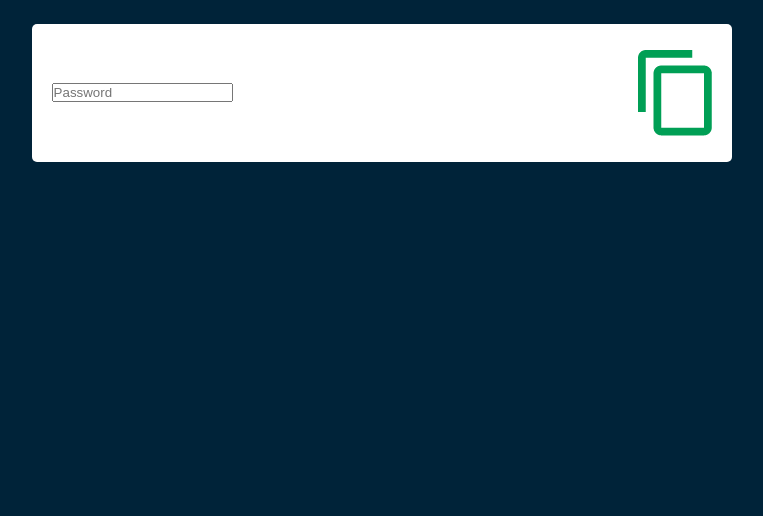
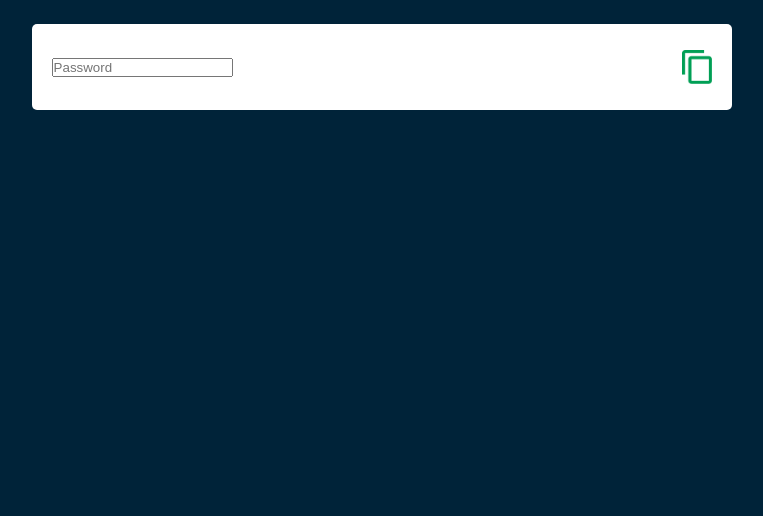
Before and after one commit to kylemngbt/password-generator-app, a plain HTML site: page index.html in a window 1280 px wide. Shown: the part 284-800 px from the top of the page, without its empty margins (122-885 px from the left). Drawn offline with Linux system fonts and the light colour scheme.

Commit message:
style: change the display img size

```diff
--- a/css/styles.css
+++ b/css/styles.css
@@ -43,3 +43,8 @@ body {
   border-bottom: 4px solid #019f55;
   padding-bottom: 7px;
 }
+
+.display img {
+  width: 30px;
+  cursor: pointer;
+}
```
